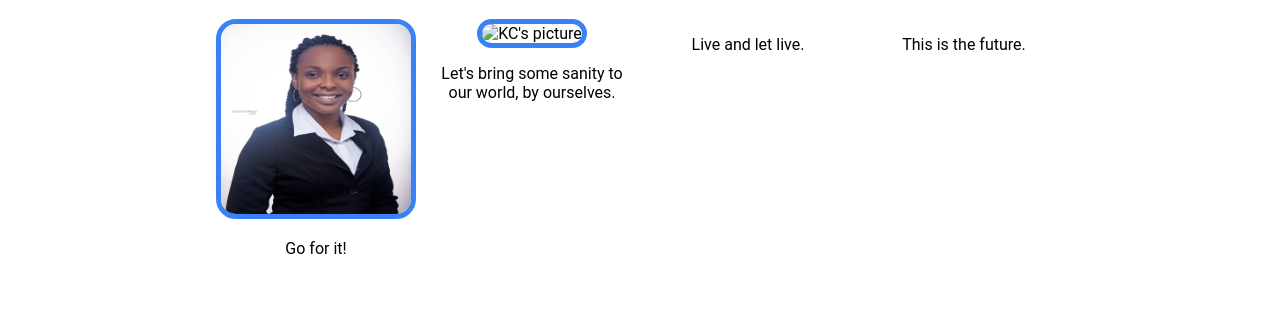
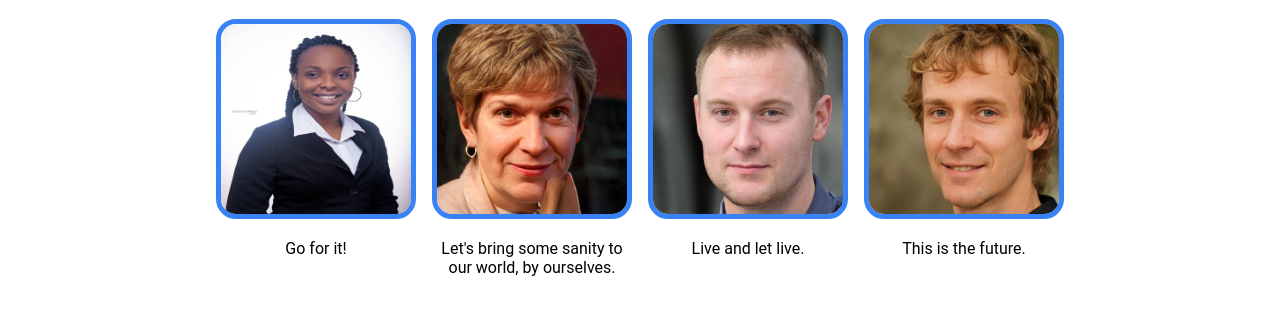
Before and after one commit to Chiemezuo/landing-page, a plain HTML site: page index.html in a window 1280 px wide. Shown: the part 662-976 px from the top of the page. Drawn offline with Linux system fonts and the light colour scheme.

Commit message:
Add pictures of sponsors

```diff
--- a/index.html
+++ b/index.html
@@ -30,13 +30,15 @@
           <p class="write-up">Go for it!</p>
         </div>
         <div class="box">
-          <img class='passport' src="./images/kc.jpeg" alt="KC's picture">
+          <img class='passport' src="./images/Kcee.jpeg" alt="KC's picture">
           <p class="write-up">Let's bring some sanity to our world, by ourselves.</p>
         </div>
         <div class="box">
+          <img class='passport' src="./images/Austine.jpeg" alt="Austine's pic">
           <p class="write-up">Live and let live.</p>
         </div>
         <div class="box">
+          <img class='passport' src="./images/Emma.jpeg" alt="Emma's pic">
           <p class="write-up">This is the future.</p>
         </div>
       </div>
```
